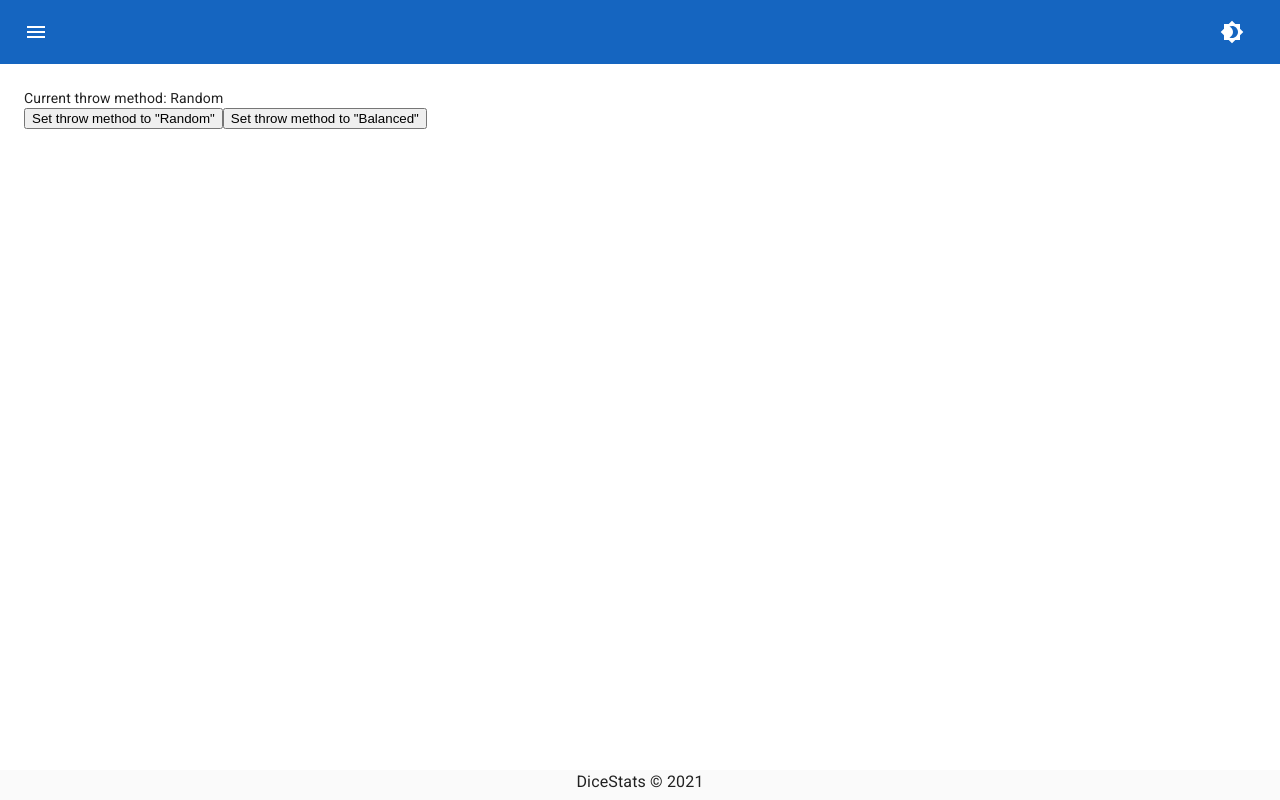
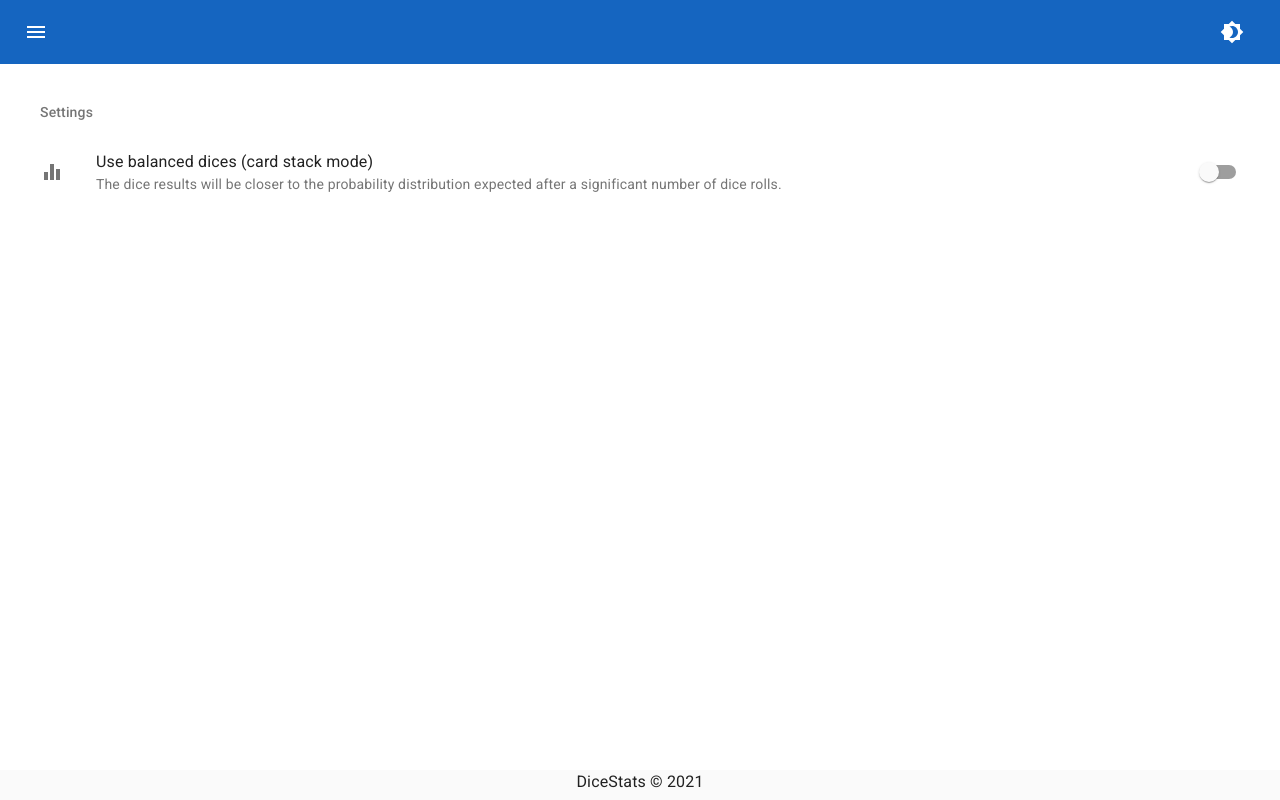
Before and after one commit to maximobesteiro/dice-stats, a React (Create React App) app: page /settings in a window 1280 px wide. Built offline with nearby package versions, Linux system fonts and the light colour scheme.

Commit message:
Settings styling

```diff
--- a/src/components/game/Dices.tsx
+++ b/src/components/game/Dices.tsx
@@ -38,7 +38,7 @@ const Dices: FC<DicesProps> = ({ dicesCardStack, ...props }) => {
   ];
 
   const handleDiceThrow = () => {
-    console.log(throwMethod, dicesCardStack);
+    //console.log(throwMethod, dicesCardStack);
     let dice1: number, dice2: number;
     let localCardStack = dicesCardStack;
 
--- a/src/components/game/EndGameStatsDialog.tsx
+++ b/src/components/game/EndGameStatsDialog.tsx
@@ -93,7 +93,6 @@ const EndGameStatsDialog = (props: EndGameProps) => {
   };
 
   return (
-    <div>
     <Dialog
       onClose={handleClose}
       aria-labelledby="customized-dialog-title"
@@ -108,10 +107,7 @@ const EndGameStatsDialog = (props: EndGameProps) => {
           Tap or click on any of the bars in the next chart to see specific
           throw history for the selected number.
         </Typography>
-          <ThrowsHistogram
-            throws={props.throws}
-            onBarClick={handleOnBarClick}
-          />
+        <ThrowsHistogram throws={props.throws} onBarClick={handleOnBarClick} />
         <SpecificDiceThrowChart throws={props.throws} dice={selectedDice} />
       </DialogContent>
       <DialogActions>
@@ -120,7 +116,6 @@ const EndGameStatsDialog = (props: EndGameProps) => {
         </Button>
       </DialogActions>
     </Dialog>
-    </div>
   );
 };
 
--- a/src/pages/Settings.tsx
+++ b/src/pages/Settings.tsx
@@ -1,5 +1,16 @@
-import { FC, ReactElement } from "react";
+import React, { FC, ReactElement } from "react";
 import { Helmet } from "react-helmet";
+import {
+  List,
+  ListSubheader,
+  ListItem,
+  ListItemIcon,
+  ListItemText,
+  ListItemSecondaryAction,
+  Switch,
+} from "@material-ui/core/";
+import EqualizerIcon from "@material-ui/icons/Equalizer";
+
 import { useGlobalContext } from "../context/DiceStatsContext";
 
 // constants
@@ -8,18 +19,47 @@ import { PAGE_TITLE_SETTINGS } from "../utils/constants";
 const Settings: FC<{}> = (): ReactElement => {
   const { throwMethod, setThrowMethod } = useGlobalContext();
 
+  const handleChange = (
+    event: React.ChangeEvent<HTMLInputElement>,
+    checked: boolean
+  ) => {
+    const targetName = event.target.name;
+
+    switch (targetName) {
+      case "balanced-dices":
+        checked ? setThrowMethod("Balanced") : setThrowMethod("Random");
+        break;
+    }
+  };
+
   return (
     <>
       <Helmet>
         <title>{PAGE_TITLE_SETTINGS}</title>
       </Helmet>
-      <div>Current throw method: {throwMethod}</div>
-      <button onClick={() => setThrowMethod("Random")}>
-        Set throw method to "Random"
-      </button>
-      <button onClick={() => setThrowMethod("Balanced")}>
-        Set throw method to "Balanced"
-      </button>
+      <List subheader={<ListSubheader>Settings</ListSubheader>}>
+        <ListItem>
+          <ListItemIcon>
+            <EqualizerIcon aria-hidden="true" />
+          </ListItemIcon>
+          <ListItemText
+            id="switch-list-label-balanced-dices"
+            primary="Use balanced dices (card stack mode)"
+            secondary="The dice results will be closer to the probability distribution expected after a significant number of dice rolls."
+          />
+          <ListItemSecondaryAction>
+            <Switch
+              name="balanced-dices"
+              edge="end"
+              onChange={handleChange}
+              checked={throwMethod === "Balanced"}
+              inputProps={{
+                "aria-labelledby": "switch-list-label-balanced-dices",
+              }}
+            />
+          </ListItemSecondaryAction>
+        </ListItem>
+      </List>
     </>
   );
 };
```
Lines whose indentation alone changed are shown as unchanged.
